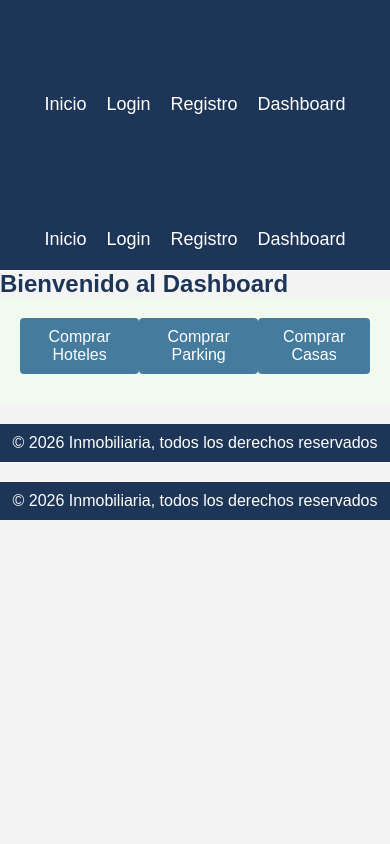
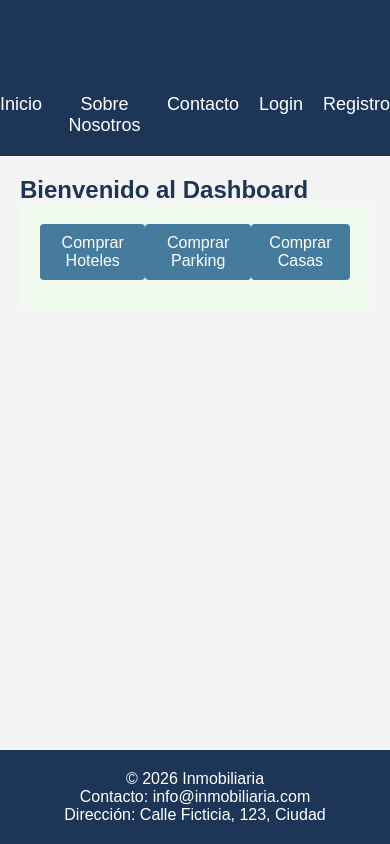
Before and after one commit to practicasreglado-wq/Inmobiliaria_Reglados, a Vue app: page /dashboard in a window 390 px wide. Built offline with nearby package versions, Linux system fonts and the light colour scheme.

Commit message:
Cambios realizados para tener la base base del proyecto web inmobiliaria

```diff
--- a/src/App.vue
+++ b/src/App.vue
@@ -1,7 +1,9 @@
 <template>
   <div id="app">
     <Header />
-    <router-view />
+    <div class="main-content">
+      <router-view />
+    </div>
     <Footer />
   </div>
 </template>
@@ -18,6 +20,35 @@ export default {
 }
 </script>
 
-<style>
-/* Estilos generales */
+<style scoped>
+/* Establecer que el cuerpo y la raíz ocupen todo el alto de la ventana */
+html, body {
+  height: 100%;
+  margin: 0;
+}
+
+/* Hacer que el contenedor principal sea un contenedor flex */
+#app {
+  display: flex;
+  flex-direction: column;
+  min-height: 100vh; /* Asegura que la altura mínima de la página sea 100% */
+}
+
+/* Hacer que el contenido principal ocupe todo el espacio disponible */
+.main-content {
+  flex: 1; /* Esto hace que el contenido ocupe el espacio restante entre el header y el footer */
+  padding: 20px; /* Puedes ajustar el padding a tus necesidades */
+}
+
+/* Estilos generales de Header y Footer */
+header, footer {
+  width: 100%;
+}
+
+footer {
+  background-color: #1d3557; /* Cambia según tus preferencias */
+  color: white;
+  text-align: center;
+  padding: 20px;
+}
 </style>
--- a/src/components/Footer.vue
+++ b/src/components/Footer.vue
@@ -1,6 +1,8 @@
 <template>
-  <footer>
-    <p>&copy; 2026 Inmobiliaria, todos los derechos reservados</p>
+  <footer id="contacto">
+    <p>&copy; 2026 Inmobiliaria</p>
+    <p>Contacto: info@inmobiliaria.com</p>
+    <p>Dirección: Calle Ficticia, 123, Ciudad</p>
   </footer>
 </template>
 
@@ -14,6 +16,7 @@ export default {
 footer {
   background-color: #1d3557;
   color: white;
-  padding: 10px 0;
+  text-align: center;
+  padding: 20px;
 }
 </style>
--- a/src/components/Header.vue
+++ b/src/components/Header.vue
@@ -4,9 +4,18 @@
     <nav>
       <ul>
         <li><router-link to="/">Inicio</router-link></li>
-        <li><router-link to="/login">Login</router-link></li>
-        <li><router-link to="/register">Registro</router-link></li>
-        <li><router-link to="/dashboard">Dashboard</router-link></li>
+        <!-- Agregar "Sobre Nosotros" -->
+        <li><router-link to="/about-us">Sobre Nosotros</router-link></li>
+
+        <!-- Enlace de "Contacto" que redirige a la sección de contacto del footer -->
+        <li><a href="#contacto">Contacto</a></li>
+
+        <!-- Mostrar el enlace de Login solo si no está logueado, de lo contrario, mostrar Dashboard -->
+        <li v-if="!isLoggedIn"><router-link to="/login">Login</router-link></li>
+        <li v-if="!isLoggedIn"><router-link to="/register">Registro</router-link></li>
+
+        <!-- Mostrar el enlace de Dashboard solo si está logueado -->
+        <li v-if="isLoggedIn"><router-link to="/dashboard">Dashboard</router-link></li>
       </ul>
     </nav>
   </header>
@@ -14,7 +23,20 @@
 
 <script>
 export default {
-  name: "Header"
+  name: "Header",
+  data() {
+    return {
+      isLoggedIn: false,  // Aquí manejarás el estado de autenticación (por ahora en falso)
+    };
+  },
+  mounted() {
+    // Aquí puedes verificar si el usuario está logueado y actualizar el estado de isLoggedIn
+    // Ejemplo de un mock de autenticación:
+    const user = localStorage.getItem('user'); // Si el usuario está logueado, lo buscarías en el localStorage
+    if (user) {
+      this.isLoggedIn = true;
+    }
+  }
 };
 </script>
 
--- a/src/router/index.js
+++ b/src/router/index.js
@@ -1,16 +1,18 @@
-import { createRouter, createWebHistory } from 'vue-router'; // Usa la función createRouter
+import { createRouter, createWebHistory } from 'vue-router';
 import Home from '../views/Home.vue';
 import Login from '../views/Login.vue';
 import Register from '../views/Register.vue';
 import Dashboard from '../views/Dashboard.vue';
 import UserProfile from '../views/UserProfile.vue';
+import AboutUs from '../views/AboutUs.vue';  // Importa la nueva vista
 
 const routes = [
   { path: '/', component: Home },
   { path: '/login', component: Login },
   { path: '/register', component: Register },
   { path: '/dashboard', component: Dashboard },
-  { path: '/profile', component: UserProfile }
+  { path: '/profile', component: UserProfile },
+  { path: '/about-us', component: AboutUs },  // Nueva ruta
 ];
 
 const router = createRouter({
--- /dev/null
+++ b/src/views/AboutUs.vue
@@ -0,0 +1,22 @@
+<template>
+  <div>
+    <h2>Sobre Nosotros</h2>
+    <p>Somos una inmobiliaria dedicada a ofrecer las mejores propiedades en el mercado.</p>
+    <p>Contamos con un equipo profesional con amplia experiencia en el sector.</p>
+  </div>
+</template>
+
+<script>
+export default {
+  name: "AboutUs"
+};
+</script>
+
+<style scoped>
+h2 {
+  color: #1d3557;
+}
+p {
+  font-size: 16px;
+}
+</style>
--- a/src/views/Dashboard.vue
+++ b/src/views/Dashboard.vue
@@ -1,9 +1,7 @@
 <template>
   <div>
-    <Header />
     <h2>Bienvenido al Dashboard</h2>
     <Carousel />
-    <Footer />
   </div>
 </template>
 
```
